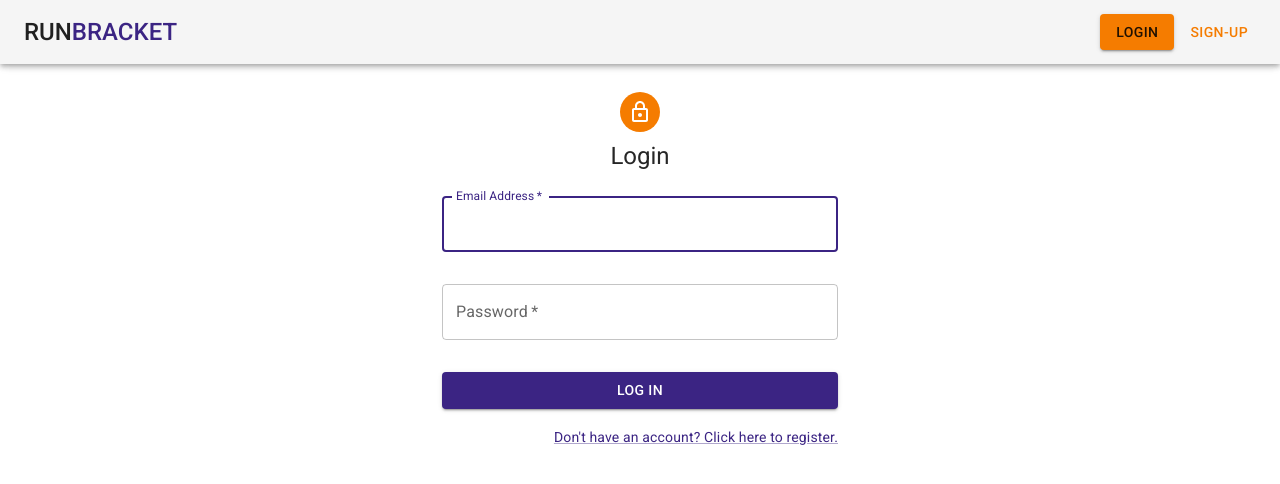
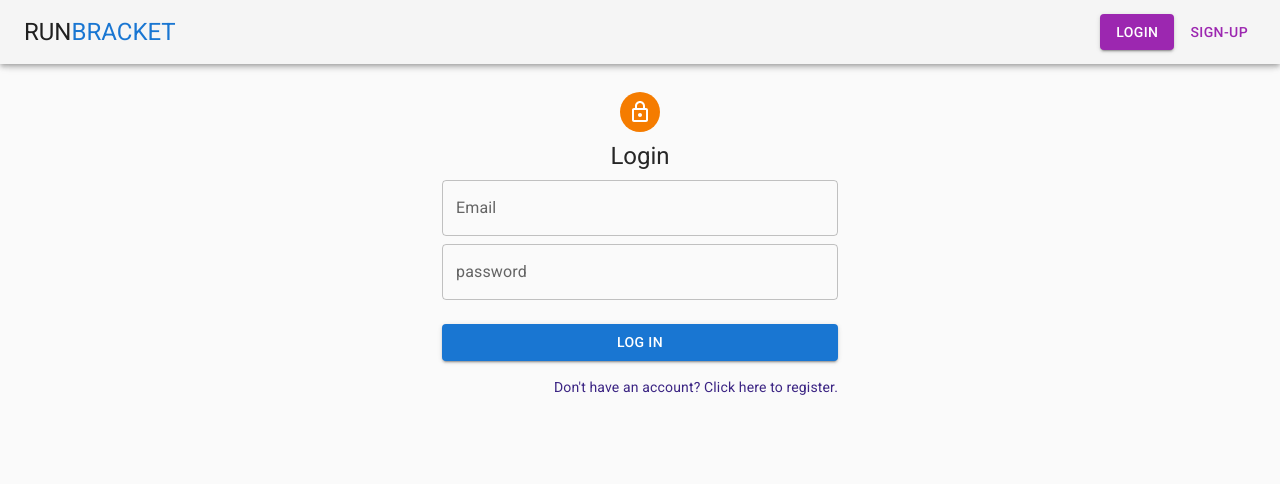
Before and after one commit to kenji-nicholson/runbracket, a React (Create React App) app in the folder client/: page /login in a window 1280 px wide. Shown: the top 484 px of the page. Built offline with nearby package versions, Linux system fonts and the light colour scheme.

Commit message:
Added validation to login and registration views

```diff
--- a/client/package.json
+++ b/client/package.json
@@ -5,6 +5,7 @@
   "dependencies": {
     "@emotion/react": "^11.4.1",
     "@emotion/styled": "^11.3.0",
+    "@hookform/resolvers": "^2.8.0",
     "@material-ui/core": "^5.0.0-beta.4",
     "@material-ui/icons": "^5.0.0-beta.4",
     "@material-ui/lab": "^5.0.0-alpha.43",
@@ -25,12 +26,14 @@
     "react-app-rewired": "^2.1.8",
     "react-dom": "^17.0.2",
     "react-helmet": "^6.1.0",
+    "react-hook-form": "^7.13.0",
     "react-redux": "^7.2.4",
     "react-router-dom": "^5.2.0",
     "react-scripts": "4.0.3",
     "redux": "^4.1.0",
     "redux-persist": "^6.0.0",
-    "web-vitals": "^1.1.2"
+    "web-vitals": "^1.1.2",
+    "yup": "^0.32.9"
   },
   "scripts": {
     "start": "react-app-rewired start",
--- a/client/src/app/services/register.ts
+++ b/client/src/app/services/register.ts
@@ -24,7 +24,7 @@
     baseUrl: process.env.REACT_APP_API_URL,
   }),
   endpoints: (builder) => ({
-    register: builder.mutation<RegisterResponse, RegisterRequest>({
+    signUp: builder.mutation<RegisterResponse, RegisterRequest>({
       query: (registerRequest) => ({
         url: "users/",
         method: "POST",
@@ -34,4 +34,4 @@
   }),
 });
 
-export const { useRegisterMutation } = registerApi;
+export const { useSignUpMutation } = registerApi;
--- /dev/null
+++ b/client/src/components/Forms/FormComponents.tsx
@@ -0,0 +1,37 @@
+import { TextField } from "@material-ui/core";
+import { PropsWithChildren } from "react";
+import { FieldValues } from "react-hook-form";
+import { Controller, UseControllerProps } from "react-hook-form";
+
+interface FormTextFieldProps<T> extends UseControllerProps<T> {
+  label?: string;
+  autoComplete?: string;
+  type?: string;
+  autoFocus?: boolean;
+}
+
+export const FormTextField = <T extends FieldValues>(
+  props: PropsWithChildren<FormTextFieldProps<T>>
+) => {
+  const { name, control, label, autoComplete, type, children } = props;
+  return (
+    <Controller
+      name={name}
+      control={control}
+      render={({ field, fieldState: { error } }) => (
+        <TextField
+          variant="outlined"
+          fullWidth
+          id={name}
+          label={label}
+          autoComplete={autoComplete}
+          error={Boolean(error?.message)}
+          helperText={error?.message}
+          type={type}
+          {...field}
+          {...children}
+        />
+      )}
+    />
+  );
+};
--- a/client/src/components/Views/LoginView.tsx
+++ b/client/src/components/Views/LoginView.tsx
@@ -10,7 +10,7 @@
   UserInfoContainer,
   UserInfoForm,
   UserInfoSubmit,
-} from "../../userInfoStyles";
+} from "../Forms/userInfoStyles";
 import Container from "@material-ui/core/Container";
 import { useHistory } from "react-router";
 import { useAppDispatch } from "../../hooks/store";
@@ -19,37 +19,45 @@
 import type { LoginRequest } from "../../app/services/auth";
 import { Helmet } from "react-helmet";
 import Alert from "../Alert";
+import { string, object } from "yup";
+import { yupResolver } from "@hookform/resolvers/yup";
+import { useForm } from "react-hook-form";
+import { FormTextField } from "../Forms/FormComponents";
 
 interface Props {}
 
 export const LoginView: React.FC<Props> = () => {
+  const validationSchema = object().shape({
+    email: string().required("Email is required.").email("Not a valid email."),
+    password: string().required("Password is required."),
+  });
+
+  const { handleSubmit, control } = useForm<LoginRequest>({
+    resolver: yupResolver(validationSchema),
+  });
   const dispatch = useAppDispatch();
   const { push } = useHistory();
 
-  const [loginCredentials, setLoginCredentials] = useState<LoginRequest>({
-    email: "",
-    password: "",
-    //rememberMe: false,
-  });
   const [open, setOpen] = useState<boolean>(false);
 
   const [login] = useLoginMutation();
-
-  const handleChange = (
-    e: React.ChangeEvent<HTMLTextAreaElement | HTMLInputElement>
-  ) => {
-    const { name, value } = e.target;
-    setLoginCredentials((prevState) => ({
-      ...prevState,
-      [name]: value,
-    }));
-  };
 
   const handleClose = (event?: React.SyntheticEvent, reason?: string) => {
     if (reason === "clickaway") {
       return;
     }
     setOpen(false);
+  };
+
+  const onSubmit = async (data: LoginRequest) => {
+    try {
+      const user = await login(data).unwrap();
+      dispatch(setCredentials(user));
+      push("/");
+    } catch (err) {
+      console.log(err);
+      setOpen(true);
+    }
   };
 
   return (
@@ -65,34 +73,24 @@
         <Typography component="h1" variant="h5">
           Login
         </Typography>
-        <UserInfoForm>
+        <UserInfoForm onSubmit={handleSubmit(onSubmit)}>
           <Grid container spacing={1}>
             <Grid item xs={12}>
-              <TextField
-                variant="outlined"
-                margin="normal"
-                required
-                fullWidth
-                id="email"
-                label="Email Address"
+              <FormTextField
                 name="email"
+                label="Email"
+                control={control}
                 autoComplete="email"
                 autoFocus
-                onChange={handleChange}
               />
             </Grid>
             <Grid item xs={12}>
-              <TextField
-                variant="outlined"
-                margin="normal"
-                required
-                fullWidth
-                id="password"
-                label="Password"
+              <FormTextField
                 name="password"
+                label="password"
+                control={control}
+                autoComplete="current-password"
                 type="password"
-                autoComplete="current-password"
-                onChange={handleChange}
               />
             </Grid>
           </Grid>
@@ -101,17 +99,6 @@
             fullWidth
             variant="contained"
             color="primary"
-            onClick={async (event) => {
-              event.preventDefault();
-              try {
-                const user = await login(loginCredentials).unwrap();
-                dispatch(setCredentials(user));
-                push("/");
-              } catch (err) {
-                console.log(err);
-                setOpen(true);
-              }
-            }}
           >
             Log In
           </UserInfoSubmit>
--- a/client/src/components/Views/RegisterView.tsx
+++ b/client/src/components/Views/RegisterView.tsx
@@ -11,42 +11,55 @@
   UserInfoContainer,
   UserInfoForm,
   UserInfoSubmit,
-} from "../../userInfoStyles";
+} from "../Forms/userInfoStyles";
 import Container from "@material-ui/core/Container";
-import { useRegisterMutation } from "../../app/services/register";
+import { useSignUpMutation } from "../../app/services/register";
 import { useHistory } from "react-router";
 import type { RegisterRequest } from "../../app/services/register";
 import { Helmet } from "react-helmet";
+import { useForm } from "react-hook-form";
+import { yupResolver } from "@hookform/resolvers/yup";
+import { string, object, number, SchemaOf } from "yup";
+import { ErrorSharp } from "@material-ui/icons";
+import { FormTextField } from "../Forms/FormComponents";
 
 export const RegisterView: React.FC = () => {
+  const validationSchema = object().shape({
+    first_name: string().required("First name is required."),
+    last_name: string().required("Last name is required."),
+    display_name: string().required("Field is required."),
+    email: string()
+      .required("Email address is required.")
+      .email("Not a valid email."),
+    password: string().required(),
+  });
+
   const { push } = useHistory();
 
-  const [registerState, setRegisterState] = useState<RegisterRequest>({
-    first_name: "",
-    last_name: "",
-    display_name: "",
-    email: "",
-    password: "",
+  const { handleSubmit, control } = useForm<RegisterRequest>({
+    resolver: yupResolver(validationSchema),
   });
 
-  const [register] = useRegisterMutation();
+  const [signUp] = useSignUpMutation();
+
   const [open, setOpen] = useState<boolean>(false);
-
-  const handleChange = (
-    e: React.ChangeEvent<HTMLTextAreaElement | HTMLInputElement>
-  ) => {
-    const { name, value } = e.target;
-    setRegisterState((prevState) => ({
-      ...prevState,
-      [name]: value,
-    }));
-  };
 
   const handleClose = (event?: React.SyntheticEvent, reason?: string) => {
     if (reason === "clickaway") {
       return;
     }
     setOpen(false);
+  };
+
+  const onSubmit = async (data: RegisterRequest) => {
+    try {
+      const response = await signUp(data).unwrap();
+      console.log(response);
+      push("/");
+    } catch (err) {
+      console.log(err);
+      setOpen(true);
+    }
   };
 
   return (
@@ -62,68 +75,48 @@
         <Typography component="h1" variant="h5">
           Sign up
         </Typography>
-        <UserInfoForm>
+        <UserInfoForm onSubmit={handleSubmit(onSubmit)}>
           <Grid container spacing={2}>
             <Grid item xs={12} sm={6}>
-              <TextField
+              <FormTextField
+                name="first_name"
+                label="First Name"
+                control={control}
                 autoComplete="fname"
-                name="first_name"
-                variant="outlined"
-                required
-                fullWidth
-                id="first_name"
-                label="First Name"
                 autoFocus
-                onChange={handleChange}
               />
             </Grid>
             <Grid item xs={12} sm={6}>
-              <TextField
-                variant="outlined"
-                required
-                fullWidth
-                id="last_name"
+              <FormTextField
+                name="last_name"
                 label="Last Name"
-                name="last_name"
+                control={control}
                 autoComplete="lname"
-                onChange={handleChange}
               />
             </Grid>
             <Grid item xs={12}>
-              <TextField
-                variant="outlined"
-                required
-                fullWidth
-                id="display_name"
+              <FormTextField
+                name="display_name"
                 label="Display Name"
-                name="display_name"
-                onChange={handleChange}
+                control={control}
               />
             </Grid>
 
             <Grid item xs={12}>
-              <TextField
-                variant="outlined"
-                required
-                fullWidth
-                id="email"
-                label="Email Address"
+              <FormTextField
                 name="email"
+                label="Email"
+                control={control}
                 autoComplete="email"
-                onChange={handleChange}
               />
             </Grid>
             <Grid item xs={12}>
-              <TextField
-                variant="outlined"
-                required
-                fullWidth
+              <FormTextField
                 name="password"
                 label="Password"
+                control={control}
+                autoComplete="current-password"
                 type="password"
-                id="password"
-                autoComplete="current-password"
-                onChange={handleChange}
               />
             </Grid>
           </Grid>
@@ -132,17 +125,6 @@
             fullWidth
             variant="contained"
             color="primary"
-            onClick={async (event) => {
-              event.preventDefault();
-              try {
-                const response = await register(registerState).unwrap();
-                console.log(response);
-                push("/");
-              } catch (err) {
-                console.log(err);
-                setOpen(true);
-              }
-            }}
           >
             Sign Up
           </UserInfoSubmit>
@@ -163,7 +145,7 @@
             open={open}
             handleClose={handleClose}
             severity="error"
-            message="Oops! Please check the input above for errors."
+            message="Oops! There was a problem."
           ></Alert>
         </UserInfoForm>
       </UserInfoContainer>
```
Also changed, not shown: client/src/components/Forms/userInfoStyles.tsx (renamed from client/src/userInfoStyles.tsx), 1 other file (tests, documents, lock files or other folders).
